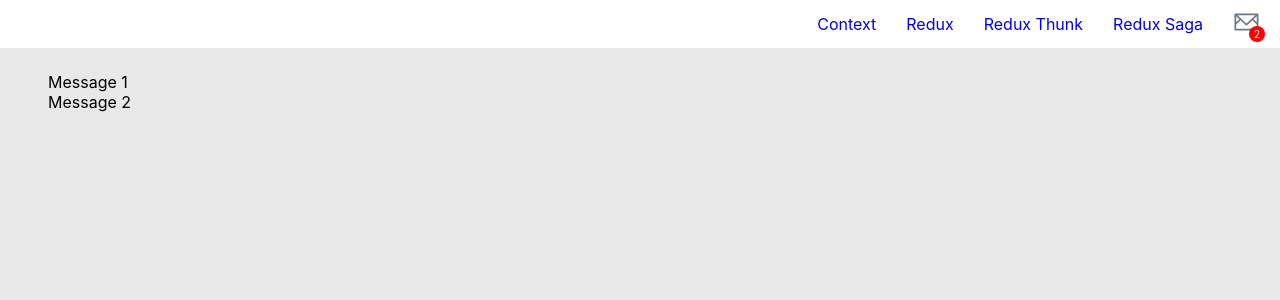
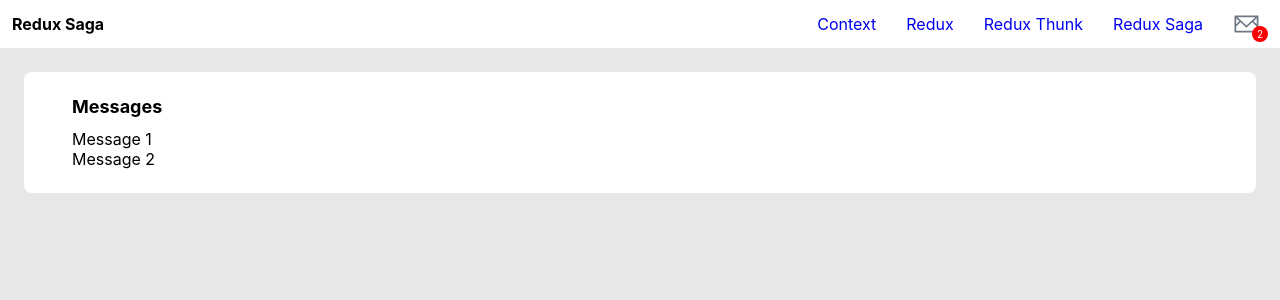
Before and after one commit to koshelnikov/skillfactory-react-state-management, a React (Create React App) app: page /redux-saga in a window 1280 px wide. Shown: the top 300 px of the page. Built offline with nearby package versions, Linux system fonts and the light colour scheme; the HTML template or start-up script is replaced by a standard one.

Commit message:
Refactoring

```diff
--- a/src/components/pages/context/context.js
+++ b/src/components/pages/context/context.js
@@ -1,4 +1,3 @@
-import css from '../index.module.css';
 import {HeaderPanel} from "../../shared/header-panel/header-panel";
 import {MessagesProvider, useMessages} from "../../../state-management/context/useMessages";
 import {useEffect, useState} from "react";
@@ -25,7 +24,7 @@
 
     return (
         <>
-            <HeaderPanel unreadMessagesCounter={unreadMessagesCounter}/>
+            <HeaderPanel title={'Context'} unreadMessagesCounter={unreadMessagesCounter}/>
             <Messages messages={messages}
                       onMessageClick={(item) => {
                           messageService.markAsRead(item.id).then(id => markAsRead(item.id))
--- a/src/components/pages/index.module.css
+++ /dev/null
@@ -1,41 +0,0 @@
-.root {
-    display: flex;
-    height: 100%;
-}
-
-.root > .splitter {
-    width: 1px;
-    background-color: white;
-}
-
-.root>:nth-child(2) {
-    margin-left: 20px;
-}
-
-.root > .content {
-    display: flex;
-    align-items: center;
-    justify-content: center;
-    width: 100%;
-    padding: 24px 48px;
-}
-
-.notifications  {
-    display: flex;
-    flex-flow: column;
-    height: 100%;
-    width: 100%;
-}
-
-.notifications > span {
-    color: #FFFFFF;
-    font-size: 4em;
-}
-
-.notification {
-    cursor: pointer;
-}
-
-.notificationRead {
-    color: gray;
-}
--- a/src/components/pages/redux-saga/redux-saga.js
+++ b/src/components/pages/redux-saga/redux-saga.js
@@ -26,7 +26,7 @@
 
     return (
         <>
-            <HeaderPanel unreadMessagesCounter={unreadMessagesCounter}/>
+            <HeaderPanel title={'Redux Saga'} unreadMessagesCounter={unreadMessagesCounter}/>
             <Messages messages={messages}
                       onMessageClick={(item) =>
                           dispatch(requestMarkMessageAsRead(item.id))
--- a/src/components/pages/redux-thunk/redux-thunk.js
+++ b/src/components/pages/redux-thunk/redux-thunk.js
@@ -25,7 +25,7 @@
 
     return (
         <>
-            <HeaderPanel unreadMessagesCounter={unreadMessagesCounter}/>
+            <HeaderPanel title={'Redux Thunk'} unreadMessagesCounter={unreadMessagesCounter}/>
             <Messages messages={messages}
                       onMessageClick={
                           (item) => dispatch(markMessageAsRead(item.id))
--- a/src/components/pages/redux/redux.js
+++ b/src/components/pages/redux/redux.js
@@ -25,7 +25,7 @@
 
     return (
         <>
-            <HeaderPanel unreadMessagesCounter={unreadMessagesCounter}/>
+            <HeaderPanel title={'Redux'} unreadMessagesCounter={unreadMessagesCounter}/>
             <Messages messages={messages}
                       onMessageClick={(item) => {
                           messageService.markAsRead(item.id).then(id => dispatch(markAsRead(id)));
--- a/src/components/shared/header-panel/header-panel.js
+++ b/src/components/shared/header-panel/header-panel.js
@@ -1,36 +1,29 @@
 import css from './header-panel.module.css';
 import MessageIcon from '../../../assets/icons/message.svg';
-import {useState} from "react";
 import {Budget} from "./budget/budget";
-import {useMessages} from "../../../state-management/context/useMessages";
-import {useSelector} from "react-redux";
-import {Link, NavLink} from "react-router-dom";
 
-export const HeaderPanel = ({unreadMessagesCounter}) => {
-    // 1. Context
-    //const {state-management} = useMessages();
-    // 2. Redux
-    //const state-management = useSelector((store) => store.state-management);
-    //const unreadMessagesCounter = state-management.filter(item => !item.isRead).length;
 
-    const [isNotificationVisible, setIsNotificationVisible] = useState(false);
-
-    const toggleMessageVisibility = () =>
-        setIsNotificationVisible(!isNotificationVisible);
+export const HeaderPanel = ({title, unreadMessagesCounter}) => {
 
     return (
-        <ul className={css.headerPanel} >
+        <div className={css.headerPanel}>
+            <div className={css.headerPanelTitle}>{title}</div>
+            <ul>
                 <li className={css.headerNav}><a href={'/'}>Context</a></li>
                 <li className={css.headerNav}><a href={'/redux'}>Redux</a></li>
                 <li className={css.headerNav}><a href={'/redux-thunk'}>Redux Thunk</a></li>
                 <li className={css.headerNav}><a href={'/redux-saga'}>Redux Saga</a></li>
 
-            <li className={css.headerNav} onClick={() => toggleMessageVisibility()}>
-                <div className={css.messageButton} >
+                <li className={css.headerNav}>
+                    <div>
                         <img src={MessageIcon} />
-                    {unreadMessagesCounter > 0 && <Budget className={css.messageBudget} value={unreadMessagesCounter}/>}
+                        {
+                            unreadMessagesCounter > 0 &&
+                            <Budget className={css.messageBudget} value={unreadMessagesCounter}/>
+                        }
                     </div>
                 </li>
             </ul>
+        </div>
     )
 }
--- a/src/components/shared/header-panel/header-panel.module.css
+++ b/src/components/shared/header-panel/header-panel.module.css
@@ -1,33 +1,40 @@
 .headerPanel {
     background-color: white;
     display: flex;
-    justify-content: flex-end;
     align-items: center;
+    justify-content: space-between;
+    padding-left: 12px;
 }
+
+.headerPanelTitle {
+    font-weight: bold;
+}
+
 
 .headerPanel a {
     text-decoration: none;
 }
 
-.messageButton {
-    position: relative;
+.headerPanel ul {
+    display: flex;
 }
 
-.messageBudget {
-    position: absolute;
-    right: 0;
-    bottom: 0;
+.headerNav > {
+    display: flex;
+    align-items: center;
+    justify-content: center;
+
 }
 
-.headerNav {
+.headerNav > * {
+    position: relative;
+    display: flex;
+    align-items: center;
+    justify-content: center;
     height: var(--header-height);
     list-style-type: none;
     margin: 0;
     padding: 0 15px;
-    display: flex;
-    align-items: center;
-    justify-content: center;
-    position: relative;
     user-select: none;
 }
 
@@ -35,3 +42,9 @@
     background-color: var(--backgorund-hover);
     cursor: pointer;
 }
+
+.messageBudget {
+    position: absolute;
+    right: 12px;
+    bottom: 6px;
+}
--- a/src/components/shared/messages/messages.js
+++ b/src/components/shared/messages/messages.js
@@ -1,10 +1,9 @@
-import css from '../../pages/index.module.css';
+import css from './messages.module.css';
 
 export const Messages = ({messages, onMessageClick}) => {
     return (
-        <div className={css.root}>
-            <div className={css.content}>
-                <div className={css.notifications}>
+        <div className={css.messages}>
+            <h1>Messages</h1>
             {messages.map(item => {
                 return (
                     <div className={`${css.notification} ${item.isRead ? css.notificationRead : ''}`}
@@ -15,7 +14,5 @@
                 )
             })}
         </div>
-            </div>
-        </div>
     )
 }
--- /dev/null
+++ b/src/components/shared/messages/messages.module.css
@@ -0,0 +1,25 @@
+.messages {
+    margin: 24px;
+    background-color: #FFFFFF;
+    border-radius: 8px;
+    padding: 24px 48px;
+}
+
+.messages > h1 {
+    font-size: 18px;
+    padding: 0;
+    margin: 0 0 12px 0;
+}
+
+.notifications > span {
+    color: #FFFFFF;
+    font-size: 4em;
+}
+
+.notification {
+    cursor: pointer;
+}
+
+.notificationRead {
+    color: gray;
+}
```
Lines whose indentation alone changed are shown as unchanged.
